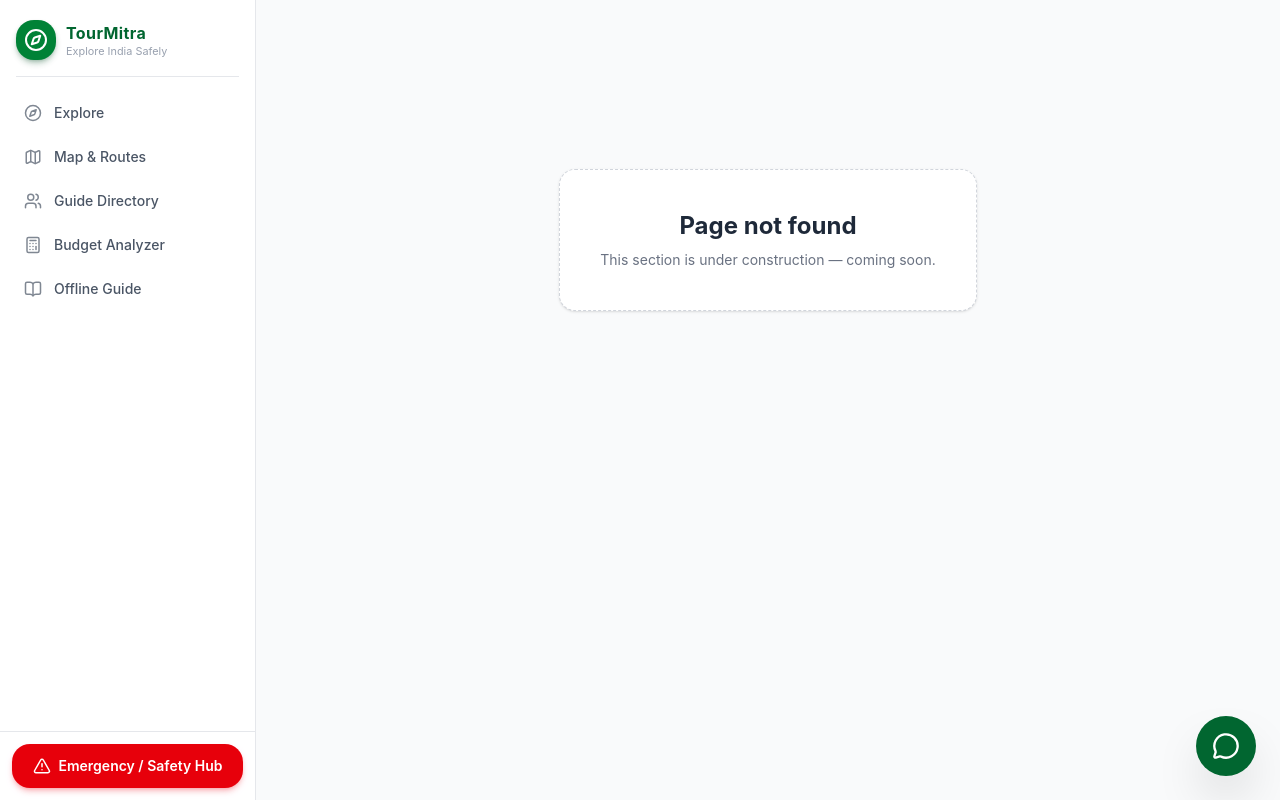
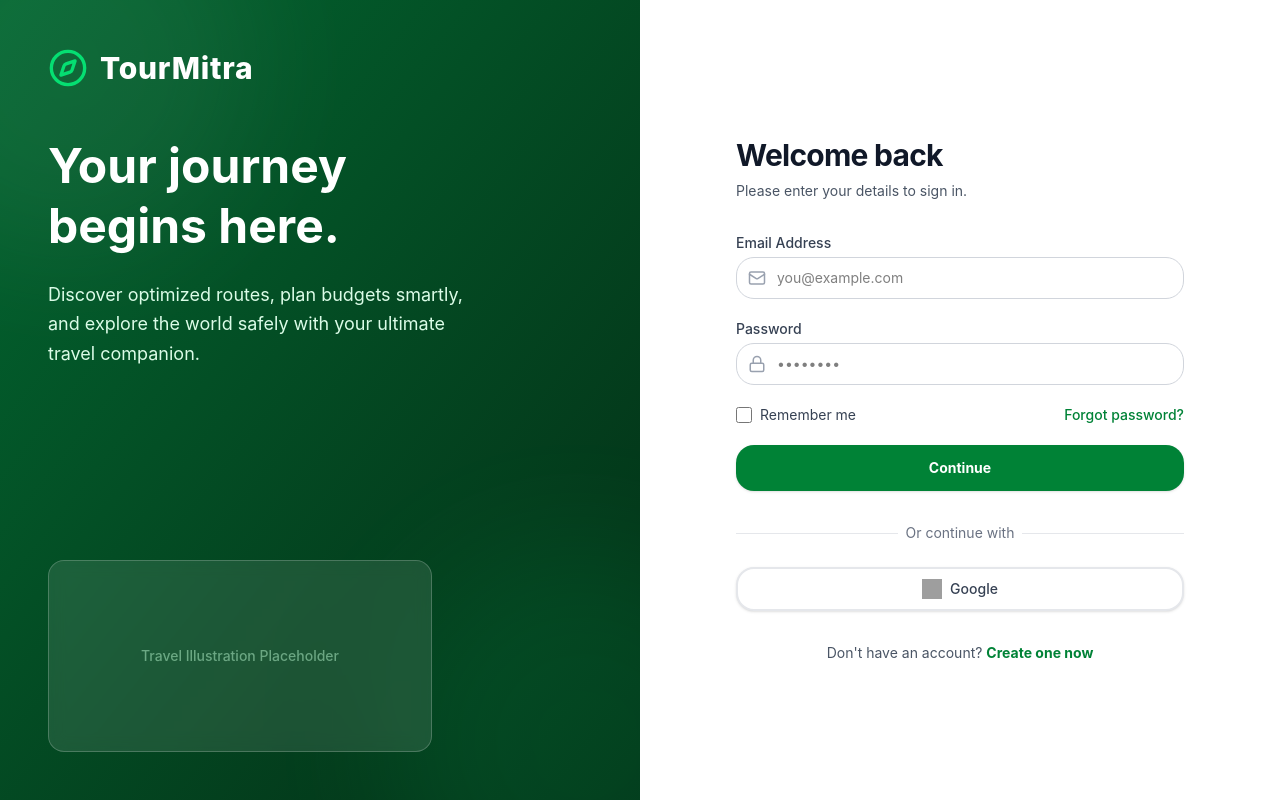
Before and after one commit to yashchavans777/tourmitra-web-for-SIH-, a React (Vite) app: page /login in a window 1280 px wide. Before the commit this address had no page. Built offline with nearby package versions, Linux system fonts and the light colour scheme; grey boxes are pictures that could not be loaded.

Commit message:
login page

```diff
--- a/src/App.jsx
+++ b/src/App.jsx
@@ -1,12 +1,17 @@
-import { BrowserRouter, Routes, Route } from 'react-router-dom'
+import { BrowserRouter, Routes, Route, Outlet } from 'react-router-dom'
+
+// Component Imports
 import Navbar from './components/Navbar'
+import AIChatbot from './components/AIChatbot';
+
+// Page Imports
 import Home from './pages/home/home.jsx'
 import Guides from './pages/guides/guides.jsx'
 import Safety from './pages/safety/safety.jsx'
-import AIChatbot from './components/AIChatbot';
 import BudgetPlanner from './pages/budgetplanner/budgetplanner.jsx';
 import OfflineGuide from './pages/offlineguide/offlineguide.jsx';
 import RoutePlanner from './pages/routeplanner/routeplanner.jsx';
+import Login from './pages/login/login.jsx'; // <- IMPORTED HERE
 
 function PagePlaceholder({ title }) {
   return (
@@ -21,27 +26,38 @@ function PagePlaceholder({ title }) {
   )
 }
 
+// THIS IS NEW: A layout component that holds your Sidebar and Chatbot
+const MainLayout = () => {
+  return (
+    <div className="min-h-screen bg-gray-50">
+      <Navbar />
+      <main className="md:pl-64">
+        {/* <Outlet /> is where all your inner pages (Home, Guides, etc.) will load */}
+        <Outlet />
+        <AIChatbot />
+      </main>
+    </div>
+  );
+};
+
 function App() {
   return (
     <BrowserRouter>
-      <div className="min-h-screen bg-gray-50">
-        <Navbar />
+      <Routes>
+        {/* FULL SCREEN ROUTE: Login is outside the MainLayout, so no Sidebar! */}
+        <Route path="/login" element={<Login />} />
 
-        {/* Content area — offset by the fixed sidebar width on ≥ md screens */}
-        <main className="md:pl-64">
-          <Routes>
+        {/* SIDEBAR ROUTES: Everything inside here gets the Navbar and Chatbot */}
+        <Route element={<MainLayout />}>
           <Route path="/" element={<Home />} />
-            {/* THIS LINE CHANGED: Replaced the placeholder with your new RoutePlanner */}
           <Route path="/routes" element={<RoutePlanner />} />
           <Route path="/guides" element={<Guides />} />
           <Route path="/budget" element={<BudgetPlanner />} />
           <Route path="/offline-guide" element={<OfflineGuide />} />
           <Route path="/safety" element={<Safety />} />
           <Route path="*" element={<PagePlaceholder title="Page not found" />} />
+        </Route>
       </Routes>
-          <AIChatbot/>
-        </main>
-      </div>
     </BrowserRouter>
   )
 }
--- a/src/pages/login/login.jsx
+++ b/src/pages/login/login.jsx
@@ -0,0 +1,171 @@
+import React, { useState } from 'react';
+import { Mail, Lock, User, Compass } from 'lucide-react';
+
+export default function Login() {
+  const [isLogin, setIsLogin] = useState(true);
+
+  const handleSubmit = (e) => {
+    e.preventDefault();
+    // Simulate authentication for the hackathon prototype
+    alert(`Simulating ${isLogin ? 'Login' : 'Registration'} for TourMitra...`);
+  };
+
+  return (
+    <div className="flex h-screen w-full bg-white font-sans">
+
+      {/* Left Side: Branding (Hidden on mobile, takes 50% width on desktop) */}
+      <div className="hidden md:flex md:w-1/2 bg-gradient-to-br from-green-800 to-green-950 text-white flex-col justify-between p-12 relative overflow-hidden">
+        {/* Decorative background circles */}
+        <div className="absolute -top-32 -left-32 w-96 h-96 bg-white opacity-5 rounded-full blur-3xl"></div>
+        <div className="absolute -bottom-32 -right-32 w-96 h-96 bg-green-400 opacity-10 rounded-full blur-3xl"></div>
+
+        <div className="relative z-10">
+          <div className="flex items-center gap-3 mb-12">
+            <Compass size={40} className="text-green-400" />
+            <span className="text-3xl font-extrabold tracking-wide">TourMitra</span>
+          </div>
+
+          <h1 className="text-5xl font-bold leading-tight mb-6">
+            Your journey <br /> begins here.
+          </h1>
+          <p className="text-green-100 text-lg max-w-md leading-relaxed">
+            Discover optimized routes, plan budgets smartly, and explore the world safely with your ultimate travel companion.
+          </p>
+        </div>
+
+        {/* Abstract Illustration / Pattern Placeholder */}
+        <div className="relative z-10 w-full max-w-sm mt-auto">
+          <div className="w-full h-48 bg-white/10 rounded-2xl border border-white/20 backdrop-blur-sm flex items-center justify-center">
+             <span className="text-green-200/50 font-medium text-sm">Travel Illustration Placeholder</span>
+          </div>
+        </div>
+      </div>
+
+      {/* Right Side: Authentication Form */}
+      <div className="w-full md:w-1/2 flex items-center justify-center p-8 sm:p-12 relative">
+        <div className="w-full max-w-md space-y-8">
+
+          {/* Mobile Logo (Visible only on small screens) */}
+          <div className="flex items-center gap-2 md:hidden mb-8 text-green-800">
+            <Compass size={32} />
+            <span className="text-2xl font-bold">TourMitra</span>
+          </div>
+
+          <div className="text-center md:text-left">
+            <h2 className="text-3xl font-bold text-gray-900 tracking-tight">
+              {isLogin ? 'Welcome back' : 'Create Account'}
+            </h2>
+            <p className="mt-2 text-sm text-gray-600">
+              {isLogin
+                ? 'Please enter your details to sign in.'
+                : 'Join TourMitra and start planning your next adventure.'}
+            </p>
+          </div>
+
+          <form onSubmit={handleSubmit} className="mt-8 space-y-5">
+
+            {/* Full Name Input - Only visible when creating an account */}
+            {!isLogin && (
+              <div>
+                <label className="block text-sm font-medium text-gray-700 mb-1">Full Name</label>
+                <div className="relative">
+                  <div className="absolute inset-y-0 left-0 pl-3 flex items-center pointer-events-none">
+                    <User size={18} className="text-gray-400" />
+                  </div>
+                  <input
+                    type="text"
+                    required
+                    className="block w-full pl-10 pr-3 py-2.5 border border-gray-300 rounded-xl focus:ring-2 focus:ring-green-600 focus:border-transparent outline-none transition-all sm:text-sm"
+                    placeholder="John Doe"
+                  />
+                </div>
+              </div>
+            )}
+
+            <div>
+              <label className="block text-sm font-medium text-gray-700 mb-1">Email Address</label>
+              <div className="relative">
+                <div className="absolute inset-y-0 left-0 pl-3 flex items-center pointer-events-none">
+                  <Mail size={18} className="text-gray-400" />
+                </div>
+                <input
+                  type="email"
+                  required
+                  className="block w-full pl-10 pr-3 py-2.5 border border-gray-300 rounded-xl focus:ring-2 focus:ring-green-600 focus:border-transparent outline-none transition-all sm:text-sm"
+                  placeholder="you@example.com"
+                />
+              </div>
+            </div>
+
+            <div>
+              <label className="block text-sm font-medium text-gray-700 mb-1">Password</label>
+              <div className="relative">
+                <div className="absolute inset-y-0 left-0 pl-3 flex items-center pointer-events-none">
+                  <Lock size={18} className="text-gray-400" />
+                </div>
+                <input
+                  type="password"
+                  required
+                  className="block w-full pl-10 pr-3 py-2.5 border border-gray-300 rounded-xl focus:ring-2 focus:ring-green-600 focus:border-transparent outline-none transition-all sm:text-sm"
+                  placeholder="••••••••"
+                />
+              </div>
+            </div>
+
+            {isLogin && (
+              <div className="flex items-center justify-between">
+                <div className="flex items-center">
+                  <input id="remember-me" type="checkbox" className="h-4 w-4 text-green-600 focus:ring-green-600 border-gray-300 rounded" />
+                  <label htmlFor="remember-me" className="ml-2 block text-sm text-gray-700">Remember me</label>
+                </div>
+                <div className="text-sm">
+                  <a href="#" className="font-medium text-green-700 hover:text-green-600">Forgot password?</a>
+                </div>
+              </div>
+            )}
+
+            <button
+              type="submit"
+              className="w-full flex justify-center py-3 px-4 border border-transparent rounded-xl shadow-sm text-sm font-bold text-white bg-green-700 hover:bg-green-800 focus:outline-none focus:ring-2 focus:ring-offset-2 focus:ring-green-600 transition-colors mt-2"
+            >
+              {isLogin ? 'Continue' : 'Create Account'}
+            </button>
+          </form>
+
+          <div className="mt-6">
+            <div className="relative">
+              <div className="absolute inset-0 flex items-center">
+                <div className="w-full border-t border-gray-200" />
+              </div>
+              <div className="relative flex justify-center text-sm">
+                <span className="px-2 bg-white text-gray-500">Or continue with</span>
+              </div>
+            </div>
+
+            <div className="mt-6">
+              <button
+                type="button"
+                className="w-full flex justify-center items-center py-2.5 px-4 border-2 border-gray-200 rounded-xl shadow-sm bg-white text-sm font-medium text-gray-700 hover:bg-gray-50 transition-colors"
+              >
+                <img className="h-5 w-5 mr-2" src="https://www.svgrepo.com/show/475656/google-color.svg" alt="Google logo" />
+                Google
+              </button>
+            </div>
+          </div>
+
+          {/* Toggle Button */}
+          <div className="mt-8 text-center text-sm text-gray-600">
+            {isLogin ? "Don't have an account? " : "Already have an account? "}
+            <button
+              onClick={() => setIsLogin(!isLogin)}
+              className="font-bold text-green-700 hover:text-green-600 transition-colors"
+            >
+              {isLogin ? 'Create one now' : 'Sign in instead'}
+            </button>
+          </div>
+
+        </div>
+      </div>
+    </div>
+  );
+}
```
Lines whose indentation alone changed are shown as unchanged.
